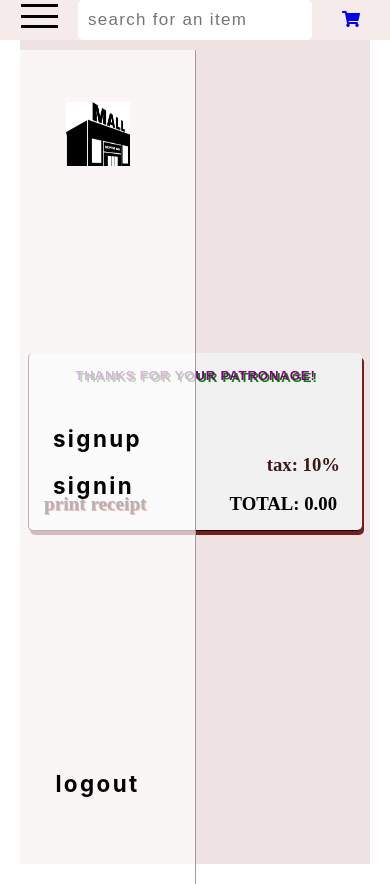
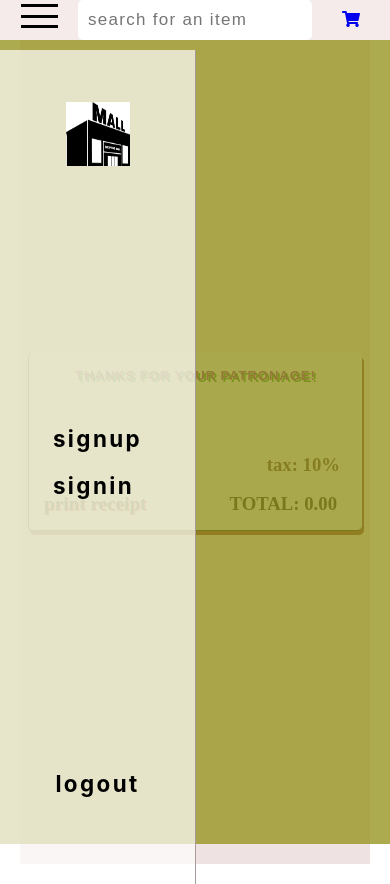
Before and after one commit to fredie7/ecomerce, a React (Create React App) app: page /receipt in a window 390 px wide. Both pictures are taken after a click on the element 39 px from the left and 20 px from the top of the page. Built offline with nearby package versions, Linux system fonts and the light colour scheme.

Commit message:
user exp

```diff
--- a/src/context/ProductContext.js
+++ b/src/context/ProductContext.js
@@ -18,6 +18,12 @@ const ProductContextProvider = props => {
     }
     const togNav = ()=> {
         if (toggle) {
+            setToggle(toggleNav)
+        }
+        return
+    }
+    const notTogNav = ()=> {
+        if (!toggle) {
             setToggle(toggleNav)
         }
         return
@@ -195,7 +201,7 @@ const ProductContextProvider = props => {
             filteredProducts,
             loading,
             setLoading,
-            toggle,toggleNav,setToggle,togNav
+            toggle,toggleNav,setToggle,togNav,notTogNav
         }}>
             { props.children }
         </ProductContext.Provider>
--- a/src/shopComponents/Layout/Layout.js
+++ b/src/shopComponents/Layout/Layout.js
@@ -1,15 +1,18 @@
 import React, { useContext } from 'react';
 import classes from './Layout.module.css';
 import {ProductContext} from '../../context/ProductContext';
+import Overlay from '../Overlay/Overlay';
 
 
 const Layout = props => {
     const {toggle,toggleNav,setToggle,togNav} = useContext(ProductContext);
-
     return (
-        <div className={classes.Layout} onClick={togNav}>
-            { props.children }
-        </div>
+        <>
+            <div className={classes.Layout} onClick={togNav}>
+                { props.children }
+            </div>
+            {/* <Overlay /> */}
+        </>
     )
 }
 
--- a/src/shopComponents/Navbar/Navbar.module.css
+++ b/src/shopComponents/Navbar/Navbar.module.css
@@ -27,6 +27,7 @@
     position: fixed;
     top: 0;
     margin-top: 0px;
+    z-index: 4;
 }
 .Search {
     flex: 1;
--- a/src/shopComponents/Overlay/Overlay.js
+++ b/src/shopComponents/Overlay/Overlay.js
@@ -1,14 +1,18 @@
-import React from 'react';
+import React, {useContext} from 'react';
 import classes from './Overlay.module.css';
+import {ProductContext} from '../../context/ProductContext';
 
-const Overlay = () => {
+const Overlay = (props) => {
+    const {toggle,toggleNav,setToggle,togNav} = useContext(ProductContext);
+    // console.log(props.tog)
     return (
-        <div className={classes.Overlay}>
+        <div className={classes.Overlay} onClick={togNav}>
+            {/* style={{display: props.tog ? 'block' : 'none'}} */}
             <div className={classes.Logo}>
-                <h3>LOGO</h3>
+                {/* <h3>LOGO</h3> */}
             </div>
             <div className={classes.Startshopping}>
-                <h3>start shopping</h3>
+                {/* <h3>start shopping</h3> */}
             </div>
         </div>
     )
--- a/src/shopComponents/Overlay/Overlay.module.css
+++ b/src/shopComponents/Overlay/Overlay.module.css
@@ -9,7 +9,8 @@
     justify-content: center;
     align-items: center;
     flex-direction: column;
-    z-index: 3;
+    z-index: 0;
+    opacity: 0.8;
 }
 
 .Startshopping h3 {
--- a/src/shopComponents/Receipt/Receipt.module.css
+++ b/src/shopComponents/Receipt/Receipt.module.css
@@ -25,9 +25,11 @@
     justify-content: space-between;
     padding-left: 5px;
     padding-right: 5px;
+    overflow: hidden;
 }
 .ReceiptDetail p{
     text-align: center;
+    overflow: hidden;
 }
 .Title {
     flex-basis: 25%;
--- a/src/shopComponents/Sidebar/Sidebar.js
+++ b/src/shopComponents/Sidebar/Sidebar.js
@@ -2,12 +2,14 @@
 import classes from './Sidebar.module.css';
 import {Link} from 'react-router-dom'
 import image from '../../image/mall.png'
+import Overlay from '../Overlay/Overlay';
+
 
 const Sidebar = (props) => {
-    console.log(props.toggle)
     // const [toggle, settoggle] = useState(false)
     // console.log(props.toggle)
     return (
+        <>
         <div className={classes.Side}
         style={
             {
@@ -23,6 +25,15 @@ const Sidebar = (props) => {
                     <img src={image} alt=""/>
                 </div>
             </Link>
+            {/* <div className={classes.Firstcategory}>
+                <div className={classes.Categories}>
+                    <p>category 1</p>
+                    <p>category 2</p>
+                    <p>category 3</p>
+                    <p>category 4</p>
+                    <p>category 5</p>
+                </div>
+            </div> */}
             <div className={classes.Sidecontent}>
                 <Link to='/signup' style={{textDecoration: 'none'}}>
                     <div className={classes.Firstitem}>
@@ -39,6 +50,10 @@ const Sidebar = (props) => {
                 <p>logout</p>
             </div>
         </div>
+        {
+            props.toggle ? <Overlay /> : ''
+        }
+        </>
     )
 }
 
--- a/src/shopComponents/Sidebar/Sidebar.module.css
+++ b/src/shopComponents/Sidebar/Sidebar.module.css
@@ -31,6 +31,18 @@
     letter-spacing: 0.15rem;
     font-family: -apple-system, BlinkMacSystemFont, 'Segoe UI', Roboto, Oxygen, Ubuntu, Cantarell, 'Open Sans', 'Helvetica Neue', sans-serif;
 }
+.Firstcategory {
+    font-weight: bolder;
+    cursor: pointer;
+    top: 30%;
+    left: 50%;
+    transform: translate(-50%, -50%);
+    position: absolute;
+    letter-spacing: 0.15rem;
+    font-family: -apple-system, BlinkMacSystemFont, 'Segoe UI', Roboto, Oxygen, Ubuntu, Cantarell, 'Open Sans', 'Helvetica Neue', sans-serif;
+    font-size: 1.4rem;
+    color: black;
+}
 .Thirditem {
     font-weight: bolder;
     cursor: pointer;
@@ -38,7 +50,6 @@
     left: 50%;
     transform: translate(-50%, -50%);
     position: absolute;
-    /* bottom: 50px; */
     letter-spacing: 0.15rem;
     font-family: -apple-system, BlinkMacSystemFont, 'Segoe UI', Roboto, Oxygen, Ubuntu, Cantarell, 'Open Sans', 'Helvetica Neue', sans-serif;
     font-size: 1.4rem;
```
Also changed, not shown: 1 other file (tests, documents, lock files or other folders).
